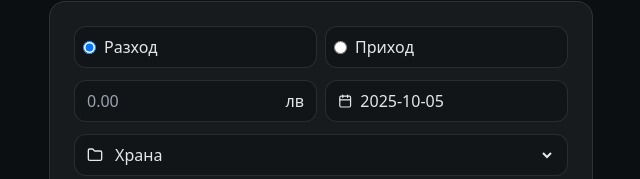
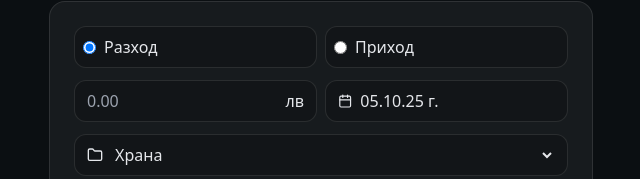
Before and after one commit to emmy649/budget-pwa-v1, a React (Vite) app: page / in a window 1280 px wide. Shown: the part 106-285 px from the top of the page, without its empty margins (319-959 px from the left). Built offline with nearby package versions, Linux system fonts and the light colour scheme.

Commit message:
promqna na datata

```diff
--- a/src/App.jsx
+++ b/src/App.jsx
@@ -432,8 +432,13 @@ export default function App() {
                         className="bg-transparent outline-none w-full text-left truncate"
                         title="Избор на дата"
                       >
-                        {date}
+                        {new Date(date).toLocaleDateString("bg-BG", {
+                          day: "2-digit",
+                          month: "2-digit",
+                          year: "2-digit",
+                          })}
                       </button>
+
                       {showCal && (
                         <button
                           type="button"
@@ -507,7 +512,13 @@ export default function App() {
                         .sort((a, b) => new Date(b.date) - new Date(a.date))
                         .map((t) => (
                           <tr key={t.id} className="border-t border-white/10">
-                            <td className="px-3 py-2 text-white/80 whitespace-nowrap">{t.date}</td>
+                            <td className="px-3 py-2 text-white/80 whitespace-nowrap">
+                               {new Date(t.date).toLocaleDateString("bg-BG", {
+                                day: "2-digit",
+                                month: "2-digit",
+                                year: "2-digit",
+                               })}
+                                </td>
                             <td className="px-3 py-2">
                               <span
                                 className={`text-xs px-2 py-0.5 rounded-full ${
@@ -535,6 +546,9 @@ export default function App() {
             </div>
           </section>
         ) : (
+
+
+     /* СТРАНИЦА  АНАЛИЗИ */
 
           <section className="space-y-4">
             {/* Навигация по месеци – САМО навигация */}
@@ -573,9 +587,6 @@ export default function App() {
                                 subtle={monthTotals.balance >= 0 ? "text-sky-300" : "text-amber-300"}
                               />
                  </div>
-
-
-
             <div className="rounded-2xl border border-white/10 bg-white/5 p-3 sm:p-4">
               <h3 className="text-sm uppercase tracking-wider text-white/70 mb-3">Разходи по дни</h3>
 
@@ -607,7 +618,7 @@ export default function App() {
                       labelFormatter={(v) => `Дата -  ${v}`}
                       formatter={(v) => [`${currency(v)} лв.`, "Разход"]}
                     />
-                    <Bar dataKey="expense" fill="#60a5fa" barSize={22} radius={[6, 6, 0, 0]} />
+                    <Bar dataKey="expense" fill="#60a5fa" barSize={50} radius={[6, 6, 0, 0]} />
                   </BarChart>
                 </div>
               </div>
```
Lines whose indentation alone changed are shown as unchanged.
